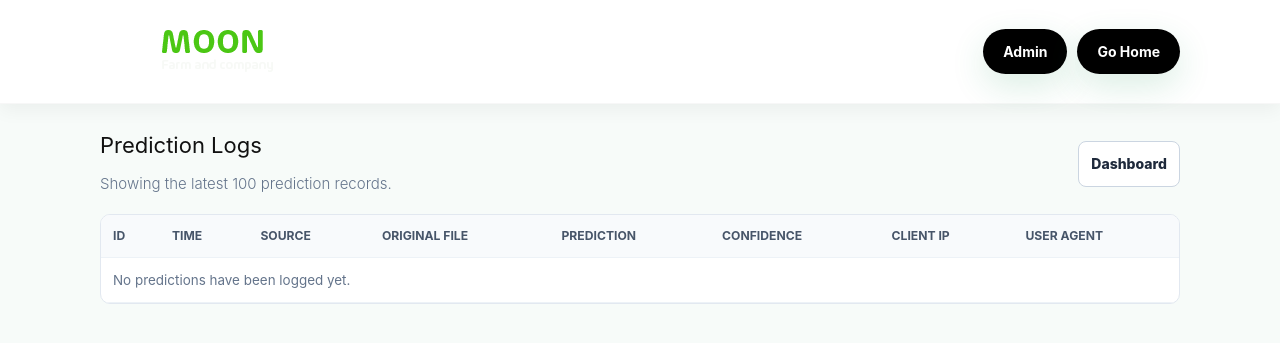
After one commit to BenDawgz/crop-disease-detection-webapp, a Flask app: page /admin/logs in a window 1280 px wide. The commit adds this page. Shown: the top 343 px of the page. Run offline with Flask 2, Linux system fonts and the light colour scheme; the visitor is signed in with stand-in values (Sample User, id 1); data that the repository does not hold is empty.

Commit message:
Add admin management features

```diff
--- a/app.py
+++ b/app.py
@@ -1,9 +1,16 @@
 import tensorflow as tf
 from flask import Flask, render_template, request, Response, flash, redirect, session, url_for
 import cv2
+import hmac
 import json
 import os
+import sqlite3
+import subprocess
+import sys
+import threading
 from pathlib import Path
+from datetime import datetime, timezone
+from functools import wraps
 from uuid import uuid4
 from werkzeug.utils import secure_filename
 from tensorflow.keras.models import load_model
@@ -17,14 +24,21 @@ switch = 0
 app = Flask(__name__)
 BASE_DIR = Path(__file__).resolve().parent
 UPLOAD_FOLDER = BASE_DIR / 'static' / 'shots'
+INSTANCE_DIR = BASE_DIR / 'instance'
+DATABASE_PATH = Path(os.environ.get('DATABASE_PATH', INSTANCE_DIR / 'crop_admin.db'))
+RETRAIN_LOG_DIR = INSTANCE_DIR / 'retrain_logs'
 app.secret_key = os.environ.get('SECRET_KEY', 'dev-cropdisease-change-me')
 app.config['UPLOAD_FOLDER'] = str(UPLOAD_FOLDER)
 app.config['MAX_CONTENT_LENGTH'] = 16 * 1024 * 1024
 ALLOWED_EXTENSIONS = {'png', 'jpg', 'jpeg', 'gif'}
 ENABLE_CAMERA = os.environ.get('ENABLE_CAMERA', '').lower() in {'1', 'true', 'yes', 'on'}
+ADMIN_USERNAME = os.environ.get('ADMIN_USERNAME', 'admin')
+ADMIN_PASSWORD = os.environ.get('ADMIN_PASSWORD', 'admin123')
 
 # Ensure shots folder exists
 UPLOAD_FOLDER.mkdir(parents=True, exist_ok=True)
+DATABASE_PATH.parent.mkdir(parents=True, exist_ok=True)
+RETRAIN_LOG_DIR.mkdir(parents=True, exist_ok=True)
 
 # Camera is disabled by default because hosted environments usually have no webcam.
 camera = None
@@ -180,6 +194,183 @@ TREATMENT_DICT = {
     "Tomato___Tomato_Yellow_Leaf_Curl_Virus": "Use insecticides to control whiteflies, remove infected plants, and use resistant varieties."
 }
 
+MODEL_LOCK = threading.Lock()
+
+def utc_now():
+    return datetime.now(timezone.utc).strftime('%Y-%m-%d %H:%M:%S UTC')
+
+def get_db():
+    conn = sqlite3.connect(DATABASE_PATH)
+    conn.row_factory = sqlite3.Row
+    return conn
+
+def init_db():
+    with get_db() as conn:
+        conn.execute("""
+            CREATE TABLE IF NOT EXISTS treatments (
+                label TEXT PRIMARY KEY,
+                treatment TEXT NOT NULL,
+                updated_at TEXT NOT NULL
+            )
+        """)
+        conn.execute("""
+            CREATE TABLE IF NOT EXISTS prediction_logs (
+                id INTEGER PRIMARY KEY AUTOINCREMENT,
+                created_at TEXT NOT NULL,
+                filename TEXT NOT NULL,
+                original_filename TEXT,
+                source TEXT NOT NULL,
+                label TEXT NOT NULL,
+                confidence REAL NOT NULL,
+                treatment TEXT,
+                client_ip TEXT,
+                user_agent TEXT
+            )
+        """)
+        conn.execute("""
+            CREATE TABLE IF NOT EXISTS retrain_jobs (
+                id INTEGER PRIMARY KEY AUTOINCREMENT,
+                started_at TEXT NOT NULL,
+                finished_at TEXT,
+                status TEXT NOT NULL,
+                message TEXT,
+                command TEXT,
+                log_path TEXT
+            )
+        """)
+        for label in CLASS_NAMES:
+            conn.execute(
+                """
+                INSERT OR IGNORE INTO treatments (label, treatment, updated_at)
+                VALUES (?, ?, ?)
+                """,
+                (label, TREATMENT_DICT.get(label, "No treatment info available"), utc_now())
+            )
+
+def admin_required(view):
+    @wraps(view)
+    def wrapped(*args, **kwargs):
+        if not session.get('admin_logged_in'):
+            flash("Please log in as admin.")
+            return redirect(url_for('admin_login', next=request.path))
+        return view(*args, **kwargs)
+    return wrapped
+
+def treatment_for(label):
+    try:
+        with get_db() as conn:
+            row = conn.execute(
+                "SELECT treatment FROM treatments WHERE label = ?",
+                (label,)
+            ).fetchone()
+            if row:
+                return row['treatment']
+    except sqlite3.Error as e:
+        print(f"Treatment lookup failed: {e}")
+    return TREATMENT_DICT.get(label, "No treatment info available")
+
+def log_prediction(filename, label, confidence, treatment):
+    pending = session.pop('pending_prediction_log', None)
+    if not pending or pending.get('filename') != filename:
+        return
+    try:
+        with get_db() as conn:
+            conn.execute(
+                """
+                INSERT INTO prediction_logs (
+                    created_at, filename, original_filename, source, label,
+                    confidence, treatment, client_ip, user_agent
+                )
+                VALUES (?, ?, ?, ?, ?, ?, ?, ?, ?)
+                """,
+                (
+                    utc_now(),
+                    filename,
+                    pending.get('original_filename'),
+                    pending.get('source', 'upload'),
+                    label,
+                    float(confidence or 0.0),
+                    treatment,
+                    request.headers.get('X-Forwarded-For', request.remote_addr),
+                    request.headers.get('User-Agent'),
+                )
+            )
+    except sqlite3.Error as e:
+        print(f"Prediction log failed: {e}")
+
+def reload_model():
+    global MODEL, MODEL_IMG_SIZE
+    loaded = load_model(MODEL_PATH)
+    with MODEL_LOCK:
+        MODEL = loaded
+        MODEL_IMG_SIZE = _infer_model_img_size(MODEL, fallback=(224, 224))
+
+def mark_retrain_job(job_id, status, message, finished=False):
+    with get_db() as conn:
+        if finished:
+            conn.execute(
+                "UPDATE retrain_jobs SET status = ?, message = ?, finished_at = ? WHERE id = ?",
+                (status, message, utc_now(), job_id)
+            )
+        else:
+            conn.execute(
+                "UPDATE retrain_jobs SET status = ?, message = ? WHERE id = ?",
+                (status, message, job_id)
+            )
+
+def run_retrain_job(job_id, command, log_path):
+    try:
+        with open(log_path, 'w', encoding='utf-8') as log_file:
+            process = subprocess.run(
+                command,
+                cwd=str(BASE_DIR),
+                stdout=log_file,
+                stderr=subprocess.STDOUT,
+                text=True,
+                check=False
+            )
+        if process.returncode != 0:
+            mark_retrain_job(job_id, "FAILED", f"Training exited with code {process.returncode}.", finished=True)
+            return
+        reload_model()
+        mark_retrain_job(job_id, "SUCCESS", "Training completed and the model was reloaded.", finished=True)
+    except Exception as e:
+        mark_retrain_job(job_id, "FAILED", str(e), finished=True)
+
+def start_retrain_job():
+    script_path = BASE_DIR / "Main_folder" / "train_model.py"
+    train_dir = BASE_DIR / "Main_folder" / "dataset_split" / "train"
+    val_dir = BASE_DIR / "Main_folder" / "dataset_split" / "val"
+    if not script_path.exists() or not train_dir.exists() or not val_dir.exists():
+        return False, "Training files are not available in this environment."
+
+    with get_db() as conn:
+        active = conn.execute(
+            "SELECT id FROM retrain_jobs WHERE status = 'RUNNING' ORDER BY id DESC LIMIT 1"
+        ).fetchone()
+        if active:
+            return False, f"Retraining job #{active['id']} is already running."
+        command = [sys.executable, str(script_path)]
+        log_path = RETRAIN_LOG_DIR / f"retrain_{datetime.now(timezone.utc).strftime('%Y%m%d_%H%M%S')}.log"
+        cursor = conn.execute(
+            """
+            INSERT INTO retrain_jobs (started_at, status, message, command, log_path)
+            VALUES (?, ?, ?, ?, ?)
+            """,
+            (utc_now(), "RUNNING", "Training started.", " ".join(command), str(log_path))
+        )
+        job_id = cursor.lastrowid
+
+    thread = threading.Thread(
+        target=run_retrain_job,
+        args=(job_id, command, str(log_path)),
+        daemon=True
+    )
+    thread.start()
+    return True, f"Retraining job #{job_id} started."
+
+init_db()
+
 def _infer_model_img_size(model, fallback=(224, 224)):
     """
     Try to read (H, W) from the loaded model.
@@ -279,7 +470,8 @@ def processing(fname):
         input_arr = tf.keras.preprocessing.image.img_to_array(img)
         input_arr = np.expand_dims(input_arr, axis=0).astype("float32") / 255.0
 
-        preds = MODEL.predict(input_arr)
+        with MODEL_LOCK:
+            preds = MODEL.predict(input_arr)
         scores = preds[0]
         probs = _safe_softmax(scores)
         idx = int(np.argmax(probs))
@@ -291,7 +483,7 @@ def processing(fname):
     if confidence < (CONFIDENCE_THRESHOLD * 100.0):
         return "Uncertain - Image may not be a crop leaf", confidence, None
 
-    treatment = TREATMENT_DICT.get(label, "No treatment info available")
+    treatment = treatment_for(label)
     return label, round(confidence, 2), treatment
 
 def render_result(fname):
@@ -300,6 +492,7 @@ def render_result(fname):
         flash("No image to display.")
         return redirect('/input')
     label, confidence, treatment = processing(fname)
+    log_prediction(fname, label, confidence, treatment)
     return render_template('display.html',
                            variable_name=fname,
                            label=label,
@@ -334,6 +527,11 @@ def upload():
         save_path = UPLOAD_FOLDER / filename
         file.save(save_path)
         session['last_filename'] = filename
+        session['pending_prediction_log'] = {
+            'filename': filename,
+            'original_filename': secure_filename(file.filename),
+            'source': request.form.get('source', 'upload')
+        }
         flash("Image successfully uploaded.")
         return redirect(url_for('display_image', filename=filename))
     else:
@@ -349,6 +547,145 @@ def display_image():
     flash("No image to display.")
     return redirect('/input')
 
+# ---------- Admin ----------
+@app.route('/admin/login', methods=['GET', 'POST'])
+def admin_login():
+    if request.method == 'POST':
+        username = request.form.get('username', '')
+        password = request.form.get('password', '')
+        if hmac.compare_digest(username, ADMIN_USERNAME) and hmac.compare_digest(password, ADMIN_PASSWORD):
+            session['admin_logged_in'] = True
+            flash("Admin login successful.")
+            next_url = request.args.get('next') or url_for('admin_dashboard')
+            if not next_url.startswith('/'):
+                next_url = url_for('admin_dashboard')
+            return redirect(next_url)
+        flash("Invalid admin username or password.")
+    return render_template('admin_login.html')
+
+@app.route('/admin/logout', methods=['POST'])
+def admin_logout():
+    session.pop('admin_logged_in', None)
+    flash("Admin logged out.")
+    return redirect(url_for('admin_login'))
+
+@app.route('/admin')
+@admin_required
+def admin_dashboard():
+    with get_db() as conn:
+        treatment_count = conn.execute("SELECT COUNT(*) AS total FROM treatments").fetchone()['total']
+        prediction_count = conn.execute("SELECT COUNT(*) AS total FROM prediction_logs").fetchone()['total']
+        recent_logs = conn.execute(
+            """
+            SELECT id, created_at, source, label, confidence
+            FROM prediction_logs
+            ORDER BY id DESC
+            LIMIT 8
+            """
+        ).fetchall()
+        retrain_jobs = conn.execute(
+            """
+            SELECT id, started_at, finished_at, status, message
+            FROM retrain_jobs
+            ORDER BY id DESC
+            LIMIT 5
+            """
+        ).fetchall()
+    retrain_available = (
+        (BASE_DIR / "Main_folder" / "train_model.py").exists()
+        and (BASE_DIR / "Main_folder" / "dataset_split" / "train").exists()
+        and (BASE_DIR / "Main_folder" / "dataset_split" / "val").exists()
+    )
+    return render_template(
+        'admin_dashboard.html',
+        treatment_count=treatment_count,
+        prediction_count=prediction_count,
+        recent_logs=recent_logs,
+        retrain_jobs=retrain_jobs,
+        retrain_available=retrain_available
+    )
+
+@app.route('/admin/treatments', methods=['GET', 'POST'])
+@admin_required
+def admin_treatments():
+    if request.method == 'POST':
+        label = request.form.get('label', '')
+        treatment = request.form.get('treatment', '').strip()
+        if label not in CLASS_NAMES:
+            flash("Unknown crop disease class.")
+        elif not treatment:
+            flash("Treatment cannot be empty.")
+        else:
+            with get_db() as conn:
+                conn.execute(
+                    """
+                    INSERT INTO treatments (label, treatment, updated_at)
+                    VALUES (?, ?, ?)
+                    ON CONFLICT(label) DO UPDATE SET
+                        treatment = excluded.treatment,
+                        updated_at = excluded.updated_at
+                    """,
+                    (label, treatment, utc_now())
+                )
+            flash("Treatment updated.")
+        return redirect(url_for('admin_treatments'))
+
+    with get_db() as conn:
+        treatments = conn.execute(
+            """
+            SELECT label, treatment, updated_at
+            FROM treatments
+            ORDER BY label
+            """
+        ).fetchall()
+    return render_template('admin_treatments.html', treatments=treatments)
+
+@app.route('/admin/logs')
+@admin_required
+def admin_logs():
+    try:
+        limit = min(max(int(request.args.get('limit', 100)), 1), 500)
+    except ValueError:
+        limit = 100
+    with get_db() as conn:
+        logs = conn.execute(
+            """
+            SELECT id, created_at, filename, original_filename, source, label,
+                   confidence, treatment, client_ip, user_agent
+            FROM prediction_logs
+            ORDER BY id DESC
+            LIMIT ?
+            """,
+            (limit,)
+        ).fetchall()
+    return render_template('admin_logs.html', logs=logs, limit=limit)
+
+@app.route('/admin/retrain', methods=['POST'])
+@admin_required
+def admin_retrain():
+    started, message = start_retrain_job()
+    flash(message)
+    return redirect(url_for('admin_dashboard'))
+
+@app.route('/admin/retrain/log/<int:job_id>')
+@admin_required
+def admin_retrain_log(job_id):
+    with get_db() as conn:
+        job = conn.execute(
+            "SELECT log_path FROM retrain_jobs WHERE id = ?",
+            (job_id,)
+        ).fetchone()
+    if not job or not job['log_path']:
+        return Response("Retrain log not found.", status=404, mimetype='text/plain')
+    log_path = Path(job['log_path'])
+    try:
+        log_path.resolve().relative_to(RETRAIN_LOG_DIR.resolve())
+    except ValueError:
+        return Response("Invalid retrain log path.", status=400, mimetype='text/plain')
+    if not log_path.exists():
+        return Response("Retrain log is not available yet.", status=404, mimetype='text/plain')
+    return Response(log_path.read_text(encoding='utf-8', errors='replace'), mimetype='text/plain')
+
 if __name__ == "__main__":
     debug = os.environ.get('FLASK_DEBUG', '').lower() in {'1', 'true', 'yes', 'on'}
     app.run(debug=debug)
--- /dev/null
+++ b/templates/admin_logs.html
@@ -0,0 +1,57 @@
+{% extends 'base.html' %}
+{% block title %}Prediction Logs{% endblock title %}
+{% block body %}
+<style>
+  .admin-page { font-family: Inter, system-ui, sans-serif; display: grid; gap: 18px; }
+  .admin-top { display: flex; align-items: center; justify-content: space-between; gap: 16px; flex-wrap: wrap; }
+  .admin-link { border: 1px solid #cbd5e1; border-radius: 8px; padding: 9px 12px; background: #fff; color: #1e293b; font-weight: 800; text-decoration: none; }
+  .panel { background: #fff; border: 1px solid #e2e8f0; border-radius: 10px; overflow-x: auto; }
+  table { width: 100%; min-width: 980px; border-collapse: collapse; }
+  th, td { text-align: left; border-bottom: 1px solid #edf2f7; padding: 10px 12px; font-size: 0.84rem; vertical-align: top; }
+  th { background: #f8fafc; color: #475569; font-size: 0.76rem; text-transform: uppercase; }
+  .muted { color: #64748b; }
+</style>
+
+<section class="admin-page">
+  <div class="admin-top">
+    <div>
+      <h2 style="margin: 0 0 4px;">Prediction Logs</h2>
+      <p class="muted" style="margin: 0;">Showing the latest {{ limit }} prediction records.</p>
+    </div>
+    <a class="admin-link" href="{{ url_for('admin_dashboard') }}">Dashboard</a>
+  </div>
+
+  <div class="panel">
+    <table>
+      <thead>
+        <tr>
+          <th>ID</th>
+          <th>Time</th>
+          <th>Source</th>
+          <th>Original File</th>
+          <th>Prediction</th>
+          <th>Confidence</th>
+          <th>Client IP</th>
+          <th>User Agent</th>
+        </tr>
+      </thead>
+      <tbody>
+        {% for log in logs %}
+          <tr>
+            <td>#{{ log.id }}</td>
+            <td>{{ log.created_at }}</td>
+            <td>{{ log.source }}</td>
+            <td>{{ log.original_filename or log.filename }}</td>
+            <td>{{ log.label }}</td>
+            <td>{{ '%.2f'|format(log.confidence) }}%</td>
+            <td>{{ log.client_ip or '' }}</td>
+            <td>{{ log.user_agent or '' }}</td>
+          </tr>
+        {% else %}
+          <tr><td colspan="8" class="muted">No predictions have been logged yet.</td></tr>
+        {% endfor %}
+      </tbody>
+    </table>
+  </div>
+</section>
+{% endblock body %}
--- a/templates/base.html
+++ b/templates/base.html
@@ -127,6 +127,11 @@
         outline: 3px solid rgba(31, 163, 90, 0.14);
         outline-offset: 3px;
       }
+      .nav-actions {
+        display: flex;
+        align-items: center;
+        gap: 10px;
+      }
 
       /* main content wrapper */
       main.content {
@@ -160,7 +165,10 @@
           </div>
         </a>
 
-        <a href="/" class="btn-home" title="Go home">Go Home</a>
+        <div class="nav-actions">
+          <a href="/admin" class="btn-home" title="Open admin">Admin</a>
+          <a href="/" class="btn-home" title="Go home">Go Home</a>
+        </div>
       </div>
     </header>
 
--- a/templates/input.html
+++ b/templates/input.html
@@ -395,6 +395,7 @@ block body %}
 
       <form method="POST" action="/upload" enctype="multipart/form-data" id="uploadForm">
         <input id="fileInput" name="file" type="file" accept="image/*" hidden required />
+        <input id="sourceInput" name="source" type="hidden" value="upload" />
 
         <div style="display: flex; flex-direction: column; gap: 12px;">
           <div class="file-label" id="fileLabel">No file selected</div>
@@ -470,6 +471,7 @@ block body %}
 <script>
 (function () {
   const fileInput  = document.getElementById('fileInput');
+  const sourceInput = document.getElementById('sourceInput');
   const fileLabel  = document.getElementById('fileLabel');
   const dropbox    = document.getElementById('dropbox');
   const preview    = document.getElementById('imgPreview');
@@ -487,11 +489,13 @@ block body %}
 
   function openPicker() {
     stopCamera();
+    sourceInput.value = 'upload';
     fileInput.click();
   }
 
   function showFile(file) {
     if (!file) return;
+    if (!sourceInput.value) sourceInput.value = 'upload';
     fileLabel.textContent = file.name;
     fileLabel.classList.add('active');
     analyzeBtn.disabled = false;
@@ -563,6 +567,7 @@ block body %}
       const transfer = new DataTransfer();
       transfer.items.add(file);
       fileInput.files = transfer.files;
+      sourceInput.value = 'camera';
       stopCamera();
       showFile(file);
     }, 'image/jpeg', 0.9);
@@ -596,6 +601,7 @@ block body %}
     var transfer = new DataTransfer();
     transfer.items.add(dt.files[0]);
     fileInput.files = transfer.files;
+    sourceInput.value = 'upload';
     showFile(dt.files[0]);
   });
 
```
Also changed, not shown: templates/admin_dashboard.html (added, +110 -0 lines), templates/admin_login.html (added, +45 -0 lines), templates/admin_treatments.html (added, +48 -0 lines), 2 other files.
